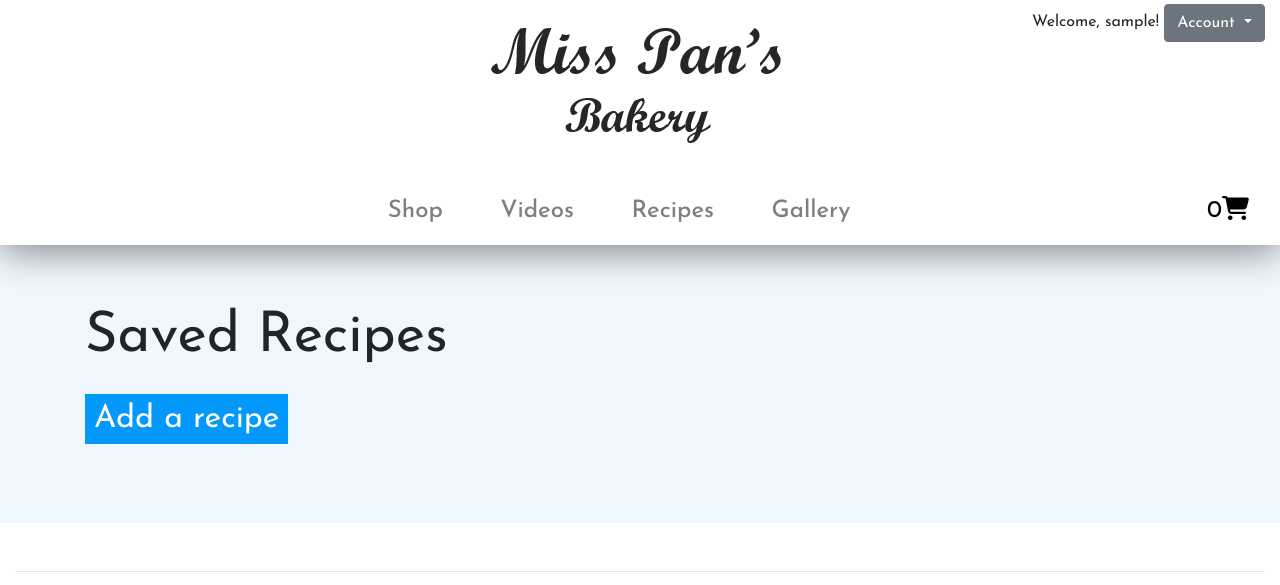
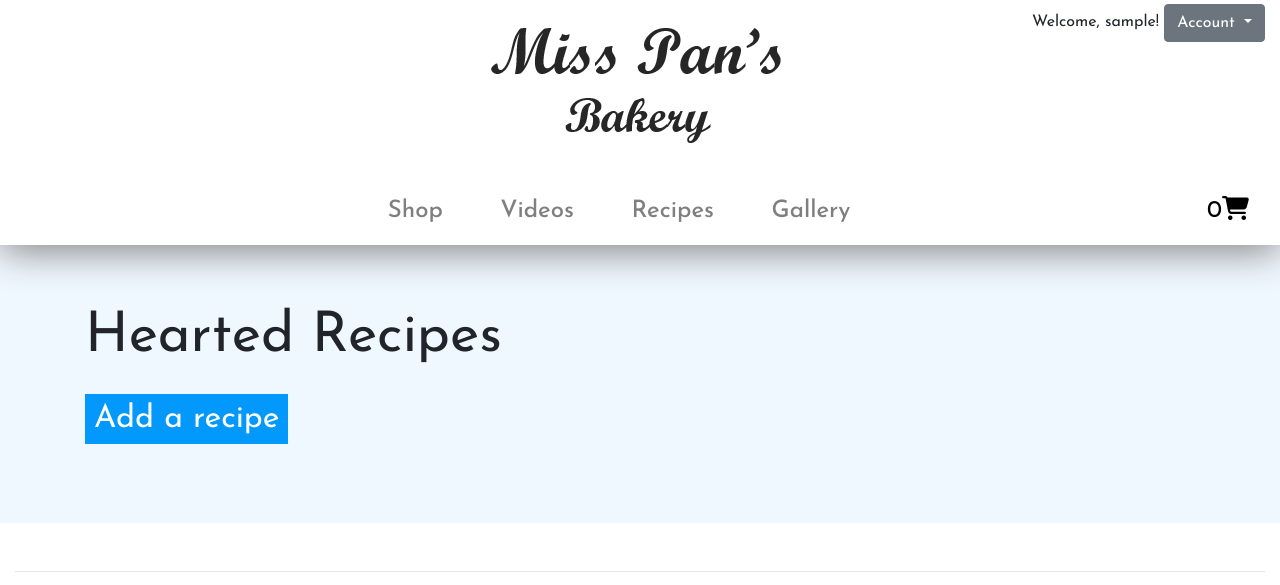
Before and after one commit to Code-Institute-Submissions/fourth-milestone-project-1, a Django app: page /profile/saved-recipes/ in a window 1280 px wide. Shown: the top 585 px of the page. Run offline with Django 3.2, Linux system fonts and the light colour scheme; the visitor is signed in with stand-in values (Sample User, id 1); data comes from the database, SQL or seed files in the repository; data that the repository does not hold is empty; some libraries are stand-ins or nearby versions.

Commit message:
Updated the h1 of the saved recipes page

```diff
--- a/profiles/templates/profiles/saved_recipes.html
+++ b/profiles/templates/profiles/saved_recipes.html
@@ -11,7 +11,7 @@
     <div class="container">
         <div class="row">
             <div class="col-md-8">
-                <h1 class="display-4 home-title">Saved Recipes</h1>
+                <h1 class="display-4 home-title">Hearted Recipes</h1>
             </div>
         </div>
         <div class="row">
```
